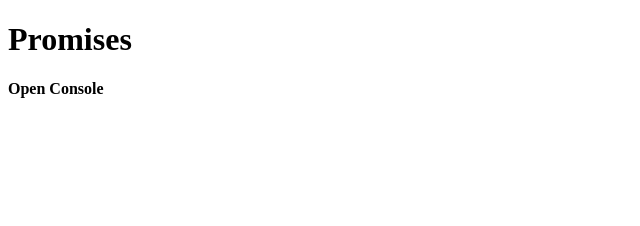
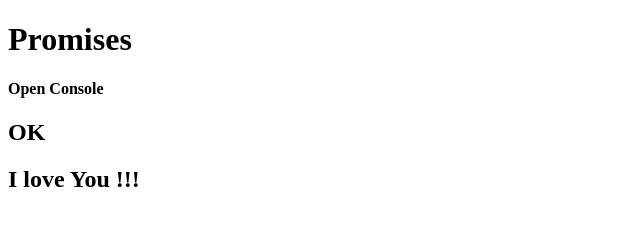
Before and after one commit to haseebulamin/JavaScript-Revision-Course, a plain HTML site: page 26. Promises/promises.html in a window 1280 px wide. Shown: the whole page, without its empty margins (0-640 px from the left). Drawn offline with Linux system fonts and the light colour scheme.

Commit message:
callback for pro

```diff
--- a/26. Promises/promises.html
+++ b/26. Promises/promises.html
@@ -8,6 +8,8 @@
 <body>
     <h1>Promises</h1>
     <h4>Open Console</h4>
+    <h2 id="demo1"></h2>
+    <h2 id="demo2"></h2>
     <script src="/26. Promises/promises.js"></script>
 </body>
 </html>
--- a/26. Promises/promises.js
+++ b/26. Promises/promises.js
@@ -14,7 +14,7 @@ const myPromise = new Promise((resolve, reject)=>{
 
 //
 function myDisplayer(some) {
-  document.getElementById("demo").innerHTML = some;
+  document.getElementById("demo1").innerHTML = some;
 }
 
 let myPromise1 = new Promise(function(myResolve, myReject) {
@@ -33,3 +33,11 @@ myPromise1.then(
   function(value) {myDisplayer(value);},
   function(error) {myDisplayer(error);}
 );
+
+
+// use callback for promise
+setTimeout(function() { myFunction("I love You !!!"); }, 3000);
+
+function myFunction(value) {
+  document.getElementById("demo2").innerHTML = value;
+}
```
